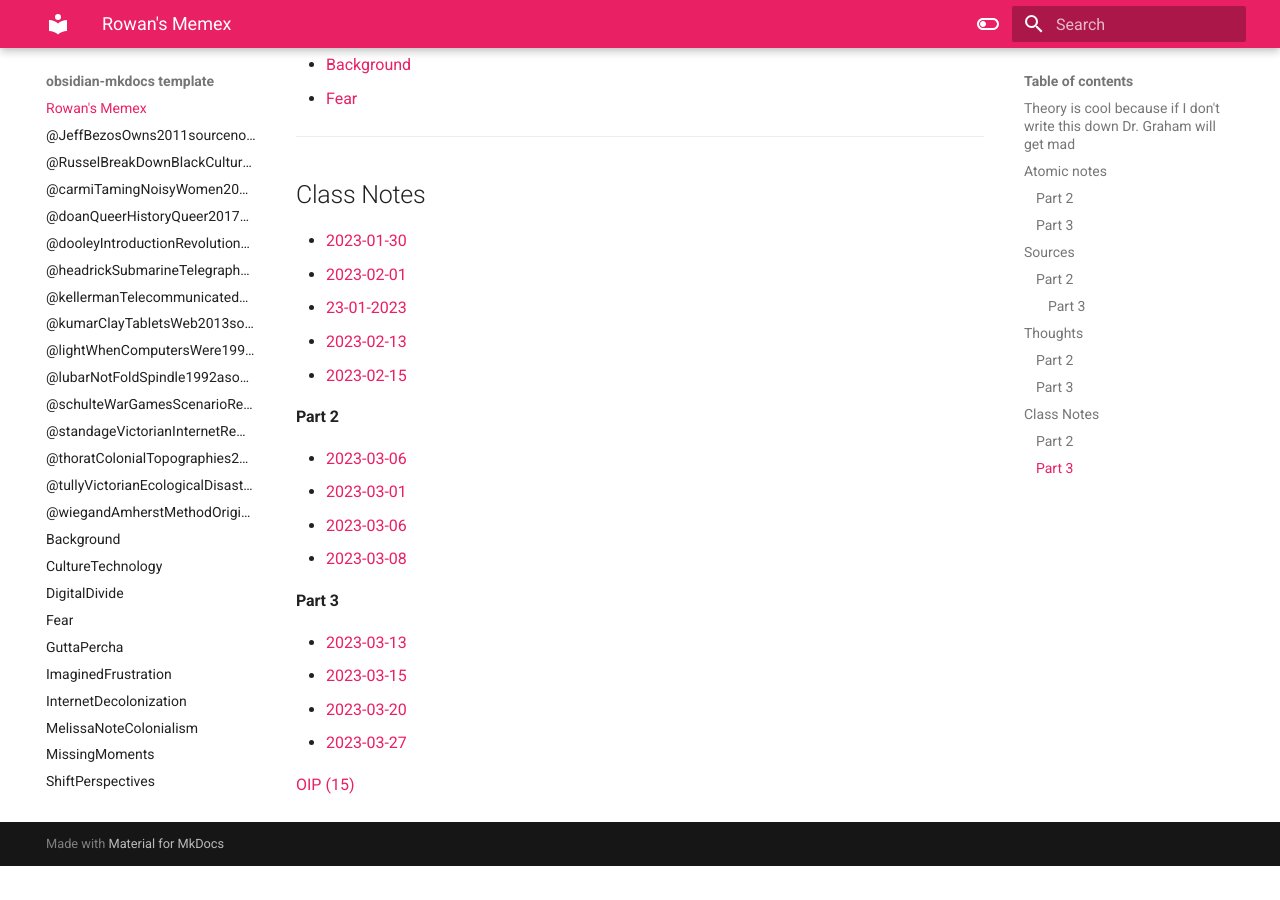
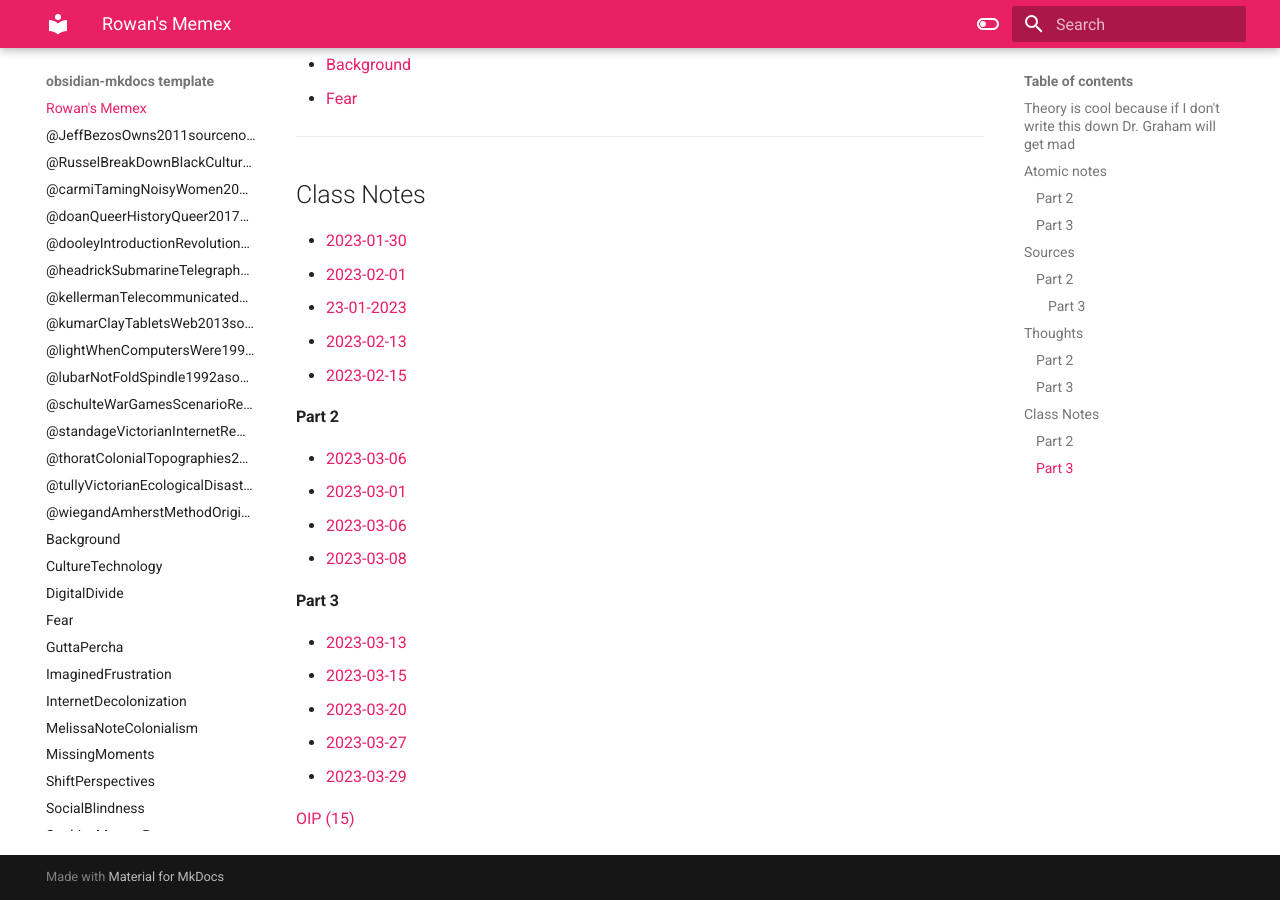
Before and after one commit to rowanegg/bigeggsmemex, an MkDocs documentation site: the page built from docs/index.md, in a window 1280 px wide and 900 px high, scrolled down 2428 px. Built offline with MkDocs 1.6.1 and Material for MkDocs 9.7.7, drawn with Linux system fonts in a browser that asks for light colours; before the commit the page ends 3294 px from its top, so only the background shows below that.

Commit message:
Add files via upload

```diff
--- a/docs/index.md
+++ b/docs/index.md
@@ -115,5 +115,7 @@ Want to see how everything connects? Check this visual:
 - [2023-03-15](2023-03-15.md)
 - [2023-03-20](2023-03-20.md)
 - [2023-03-27](2023-03-27.md)
+- [2023-03-29](2023-03-29.md)
+
 
 [OIP (15)](OIP%20(15).jpg)
```
